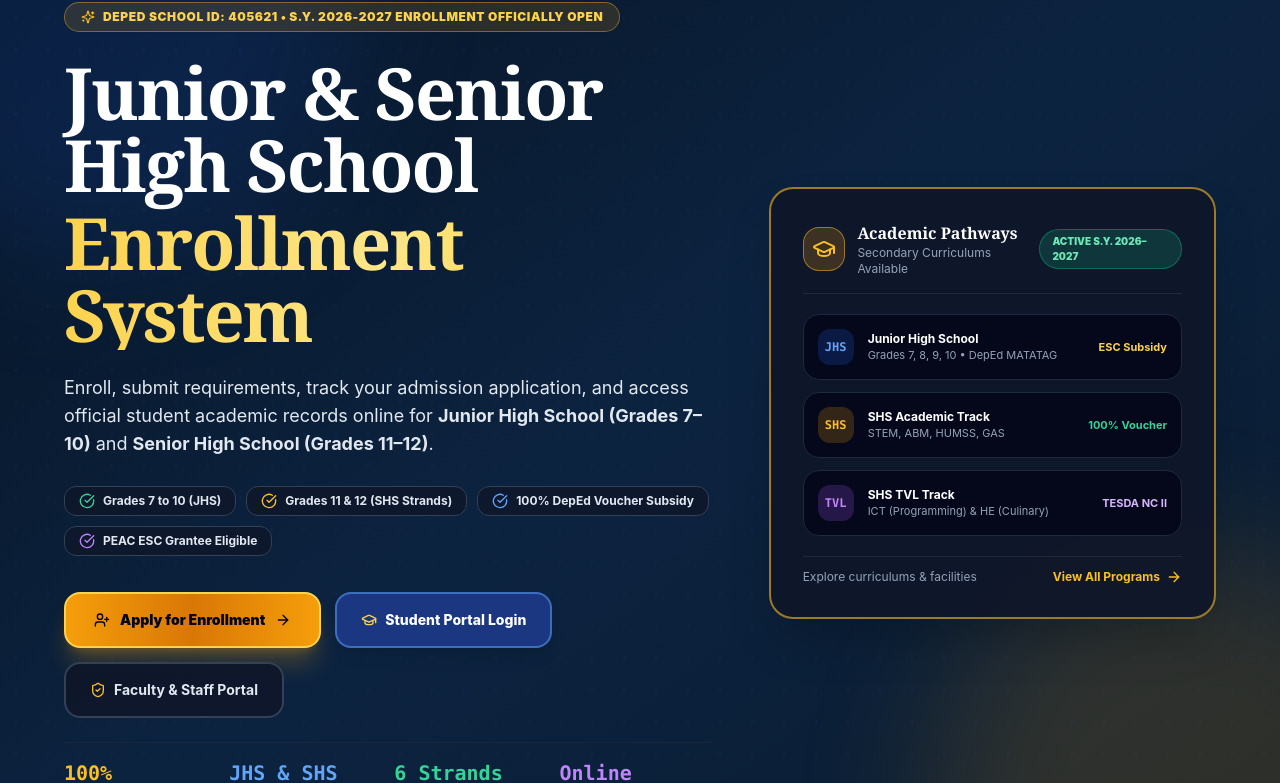
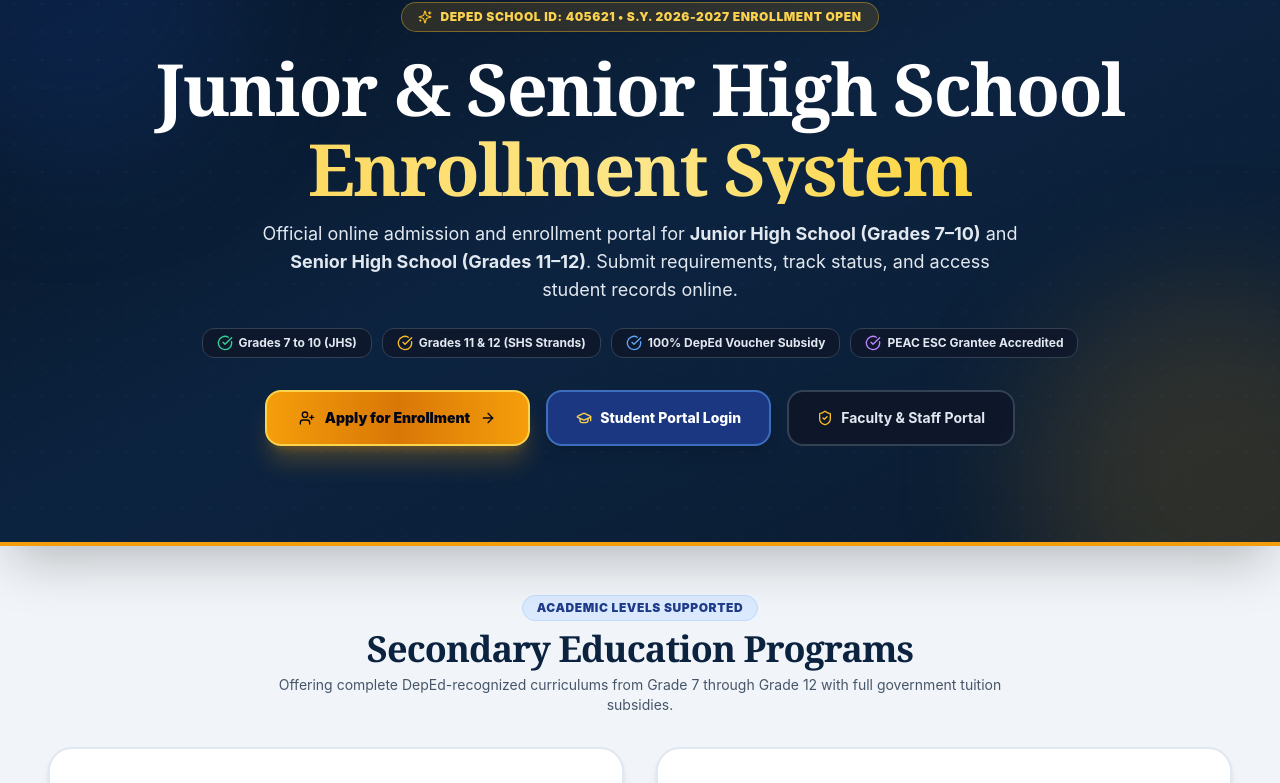
Before and after one commit to gergerger221/sia-project6969, a Vue app in the folder frontend/: page /coordinator in a window 1280 px wide. Shown: the part 209-992 px from the top of the page. Built offline with nearby package versions, Linux system fonts and the light colour scheme.

Commit message:
Remove redundant hero pathways box and simplify landing page to clean, modern, school-themed design

```diff
--- a/frontend/src/views/public/HomeView.vue
+++ b/frontend/src/views/public/HomeView.vue
@@ -7,83 +7,78 @@
     <section
       class="relative overflow-hidden bg-gradient-to-br from-[#061322] via-[#0c2340] to-[#0a1b2f] text-white border-b-4 border-amber-500 shadow-2xl"
     >
-      <!-- Academic Background Elements & Contrast Overlay -->
-      <div class="absolute inset-0 bg-[radial-gradient(#1e3a8a_1px,transparent_1px)] [background-size:32px_32px] opacity-25 pointer-events-none"></div>
-      <div class="absolute -top-40 -left-40 w-[32rem] h-[32rem] rounded-full bg-blue-600/15 blur-3xl pointer-events-none"></div>
-      <div class="absolute -bottom-40 -right-40 w-[32rem] h-[32rem] rounded-full bg-amber-500/15 blur-3xl pointer-events-none"></div>
+      <!-- Academic Background Elements & Subtle Pattern -->
+      <div class="absolute inset-0 bg-[radial-gradient(#1e3a8a_1px,transparent_1px)] [background-size:28px_28px] opacity-25 pointer-events-none"></div>
+      <div class="absolute -top-32 -left-32 w-96 h-96 rounded-full bg-blue-600/15 blur-3xl pointer-events-none"></div>
+      <div class="absolute -bottom-32 -right-32 w-96 h-96 rounded-full bg-amber-500/15 blur-3xl pointer-events-none"></div>
 
-      <div class="relative max-w-[1680px] 2xl:max-w-[1780px] w-full mx-auto px-4 sm:px-8 lg:px-12 xl:px-16 py-12 sm:py-16 lg:py-20 xl:py-24">
-
-        <div class="grid grid-cols-1 lg:grid-cols-12 gap-10 xl:gap-14 items-center">
-
-          <!-- Left: Hero Headline & Clear Primary Call-to-Actions (7 Cols) -->
-          <div class="lg:col-span-7 xl:col-span-7 space-y-6 text-center lg:text-left z-10">
+      <div class="relative max-w-[1600px] 2xl:max-w-[1720px] w-full mx-auto px-4 sm:px-8 lg:px-12 py-14 sm:py-20 lg:py-24 text-center">
 
         <!-- Official Institutional Badge -->
-            <div class="inline-flex items-center space-x-2 px-4 py-1.5 rounded-full bg-amber-500/15 backdrop-blur-md border border-amber-400/40 text-amber-300 text-xs font-black uppercase tracking-wider shadow-sm">
+        <div class="inline-flex items-center space-x-2 px-4 py-1.5 rounded-full bg-amber-500/15 backdrop-blur-md border border-amber-400/40 text-amber-300 text-xs font-black uppercase tracking-wider mb-5 shadow-sm">
           <Sparkles class="w-3.5 h-3.5 text-amber-400 shrink-0" />
-              <span>DepEd School ID: 405621 • S.Y. 2026-2027 ENROLLMENT OFFICIALLY OPEN</span>
+          <span>DepEd School ID: 405621 • S.Y. 2026-2027 ENROLLMENT OPEN</span>
         </div>
 
         <!-- Main Title -->
-            <h1 class="text-3xl sm:text-5xl lg:text-6xl xl:text-7xl font-black text-white tracking-tight leading-[1.1] font-serif">
+        <h1 class="text-3xl sm:text-5xl lg:text-6xl xl:text-7xl font-black text-white tracking-tight leading-[1.12] font-serif max-w-5xl mx-auto">
           Junior & Senior High School
-              <span class="block bg-gradient-to-r from-amber-300 via-amber-200 to-yellow-400 bg-clip-text text-transparent mt-1.5">
+          <span class="block bg-gradient-to-r from-amber-300 via-amber-200 to-yellow-400 bg-clip-text text-transparent mt-2">
             Enrollment System
           </span>
         </h1>
 
-            <!-- Short Description -->
-            <p class="text-sm sm:text-base lg:text-lg text-slate-200 leading-relaxed font-normal max-w-3xl mx-auto lg:mx-0 drop-shadow-xs">
-              Enroll, submit requirements, track your admission application, and access official student academic records online for <strong>Junior High School (Grades 7–10)</strong> and <strong>Senior High School (Grades 11–12)</strong>.
+        <!-- Short Subtitle -->
+        <p class="text-sm sm:text-base lg:text-lg text-slate-200 leading-relaxed font-normal max-w-3xl mx-auto mt-4 drop-shadow-xs">
+          Official online admission and enrollment portal for <strong>Junior High School (Grades 7–10)</strong> and <strong>Senior High School (Grades 11–12)</strong>. Submit requirements, track status, and access student records online.
         </p>
 
-            <!-- Core Feature Badges -->
-            <div class="flex flex-wrap items-center justify-center lg:justify-start gap-2.5 pt-1">
-              <div class="inline-flex items-center space-x-2 px-3.5 py-1.5 rounded-xl bg-slate-900/80 backdrop-blur-md border border-slate-700 text-xs font-bold text-slate-200 shadow-xs">
+        <!-- Key Feature Badges Pill -->
+        <div class="flex flex-wrap items-center justify-center gap-2.5 mt-6 max-w-4xl mx-auto">
+          <div class="inline-flex items-center space-x-1.5 px-3.5 py-1.5 rounded-xl bg-slate-900/80 backdrop-blur-md border border-slate-700 text-xs font-bold text-slate-200 shadow-xs">
             <CheckCircle class="w-4 h-4 text-emerald-400 shrink-0" />
             <span>Grades 7 to 10 (JHS)</span>
           </div>
-              <div class="inline-flex items-center space-x-2 px-3.5 py-1.5 rounded-xl bg-slate-900/80 backdrop-blur-md border border-slate-700 text-xs font-bold text-slate-200 shadow-xs">
+          <div class="inline-flex items-center space-x-1.5 px-3.5 py-1.5 rounded-xl bg-slate-900/80 backdrop-blur-md border border-slate-700 text-xs font-bold text-slate-200 shadow-xs">
             <CheckCircle class="w-4 h-4 text-amber-400 shrink-0" />
             <span>Grades 11 & 12 (SHS Strands)</span>
           </div>
-              <div class="inline-flex items-center space-x-2 px-3.5 py-1.5 rounded-xl bg-slate-900/80 backdrop-blur-md border border-slate-700 text-xs font-bold text-slate-200 shadow-xs">
+          <div class="inline-flex items-center space-x-1.5 px-3.5 py-1.5 rounded-xl bg-slate-900/80 backdrop-blur-md border border-slate-700 text-xs font-bold text-slate-200 shadow-xs">
             <CheckCircle class="w-4 h-4 text-blue-400 shrink-0" />
             <span>100% DepEd Voucher Subsidy</span>
           </div>
-              <div class="inline-flex items-center space-x-2 px-3.5 py-1.5 rounded-xl bg-slate-900/80 backdrop-blur-md border border-slate-700 text-xs font-bold text-slate-200 shadow-xs">
+          <div class="inline-flex items-center space-x-1.5 px-3.5 py-1.5 rounded-xl bg-slate-900/80 backdrop-blur-md border border-slate-700 text-xs font-bold text-slate-200 shadow-xs">
             <CheckCircle class="w-4 h-4 text-purple-400 shrink-0" />
-                <span>PEAC ESC Grantee Eligible</span>
+            <span>PEAC ESC Grantee Accredited</span>
           </div>
         </div>
 
         <!-- Primary Call-to-Action Buttons -->
-            <div class="flex flex-wrap items-center justify-center lg:justify-start gap-3.5 pt-3">
+        <div class="flex flex-wrap items-center justify-center gap-4 mt-8">
 
           <!-- 1. Apply for Enrollment -->
           <router-link
             to="/register"
-                class="px-7 py-4 rounded-2xl text-xs sm:text-sm font-black bg-gradient-to-r from-amber-500 via-amber-600 to-amber-500 hover:from-amber-400 hover:to-amber-500 text-slate-950 shadow-xl shadow-amber-500/25 hover:scale-[1.02] active:scale-[0.98] transition-all flex items-center space-x-2.5 cursor-pointer border-2 border-amber-300"
+            class="px-8 py-4 rounded-2xl text-xs sm:text-sm font-black bg-gradient-to-r from-amber-500 via-amber-600 to-amber-500 hover:from-amber-400 hover:to-amber-500 text-slate-950 shadow-xl shadow-amber-500/25 hover:scale-[1.02] active:scale-[0.98] transition-all flex items-center space-x-2.5 cursor-pointer border-2 border-amber-300"
           >
             <UserPlus class="w-4 h-4 text-slate-950" />
             <span>Apply for Enrollment</span>
             <ArrowRight class="w-4 h-4 text-slate-950" />
           </router-link>
 
-              <!-- 2. Student Login -->
+          <!-- 2. Student Portal Login -->
           <router-link
             to="/login"
-                class="px-6 py-4 rounded-2xl text-xs sm:text-sm font-extrabold bg-blue-900/90 hover:bg-blue-800 text-white border-2 border-blue-400/50 hover:border-amber-400 backdrop-blur-md shadow-lg transition-all flex items-center space-x-2 cursor-pointer"
+            class="px-7 py-4 rounded-2xl text-xs sm:text-sm font-extrabold bg-blue-900/90 hover:bg-blue-800 text-white border-2 border-blue-400/50 hover:border-amber-400 backdrop-blur-md shadow-lg transition-all flex items-center space-x-2 cursor-pointer"
           >
             <GraduationCap class="w-4 h-4 text-amber-300" />
             <span>Student Portal Login</span>
           </router-link>
 
-              <!-- 3. Staff Login -->
+          <!-- 3. Faculty & Staff Portal -->
           <router-link
             to="/staff-login"
-                class="px-6 py-4 rounded-2xl text-xs sm:text-sm font-bold bg-slate-900/90 hover:bg-slate-800 text-slate-200 hover:text-white border-2 border-slate-700 hover:border-amber-400 backdrop-blur-md transition-all flex items-center space-x-2 cursor-pointer"
+            class="px-7 py-4 rounded-2xl text-xs sm:text-sm font-bold bg-slate-900/90 hover:bg-slate-800 text-slate-200 hover:text-white border-2 border-slate-700 hover:border-amber-400 backdrop-blur-md transition-all flex items-center space-x-2 cursor-pointer"
           >
             <ShieldCheck class="w-4 h-4 text-amber-400" />
             <span>Faculty & Staff Portal</span>
@@ -91,140 +86,28 @@
 
         </div>
 
-            <!-- Quick Academic Highlights Ticker -->
-            <div class="pt-4 border-t border-slate-800/80 grid grid-cols-2 sm:grid-cols-4 gap-3 text-center lg:text-left">
-              <div>
-                <div class="text-lg sm:text-xl font-black font-mono text-amber-400">100%</div>
-                <div class="text-[10px] sm:text-xs text-slate-400">DepEd Voucher Grant</div>
-              </div>
-              <div>
-                <div class="text-lg sm:text-xl font-black font-mono text-blue-400">JHS & SHS</div>
-                <div class="text-[10px] sm:text-xs text-slate-400">Secondary Education</div>
-              </div>
-              <div>
-                <div class="text-lg sm:text-xl font-black font-mono text-emerald-400">6 Strands</div>
-                <div class="text-[10px] sm:text-xs text-slate-400">Academic & TVL Tracks</div>
-              </div>
-              <div>
-                <div class="text-lg sm:text-xl font-black font-mono text-purple-400">Online</div>
-                <div class="text-[10px] sm:text-xs text-slate-400">Admissions & Portal</div>
-              </div>
-            </div>
-
-          </div>
-
-          <!-- Right: Educational Visual Showcase Card (5 Cols) -->
-          <div class="lg:col-span-5 xl:col-span-5 w-full z-10">
-            <div class="p-6 sm:p-8 rounded-3xl bg-slate-900/95 backdrop-blur-xl border-2 border-amber-400/60 shadow-2xl space-y-5 text-slate-100">
-
-              <div class="flex items-center justify-between border-b border-slate-800 pb-4">
-                <div class="flex items-center space-x-3">
-                  <div class="w-11 h-11 rounded-2xl bg-amber-500/20 border border-amber-400/50 text-amber-400 flex items-center justify-center shadow-xs">
-                    <GraduationCap class="w-6 h-6" />
-                  </div>
-                  <div>
-                    <h2 class="text-base font-black font-serif text-white">Academic Pathways</h2>
-                    <p class="text-xs text-slate-400">Secondary Curriculums Available</p>
-                  </div>
-                </div>
-                <span class="px-3 py-1 rounded-full text-[10px] font-black uppercase bg-emerald-500/20 text-emerald-300 border border-emerald-500/40">
-                  Active S.Y. 2026–2027
-                </span>
-              </div>
-
-              <!-- Quick Program Highlights -->
-              <div class="space-y-3 text-xs">
-
-                <div
-                  @click="openStrandModal(academicPrograms[0])"
-                  class="p-3.5 rounded-2xl bg-slate-950/80 border border-slate-800 flex items-center justify-between hover:border-blue-400 transition cursor-pointer group"
-                >
-                  <div class="flex items-center space-x-3.5">
-                    <div class="w-9 h-9 rounded-xl bg-blue-600/20 text-blue-400 flex items-center justify-center font-black text-xs font-mono group-hover:scale-105 transition">
-                      JHS
-                    </div>
-                    <div>
-                      <h3 class="font-bold text-white text-xs group-hover:text-amber-300 transition">Junior High School</h3>
-                      <p class="text-[11px] text-slate-400">Grades 7, 8, 9, 10 • DepEd MATATAG</p>
-                    </div>
-                  </div>
-                  <span class="text-[11px] text-amber-300 font-bold">ESC Subsidy</span>
-                </div>
-
-                <div
-                  @click="activeHubTab = 'academics'"
-                  class="p-3.5 rounded-2xl bg-slate-950/80 border border-slate-800 flex items-center justify-between hover:border-amber-400 transition cursor-pointer group"
-                >
-                  <div class="flex items-center space-x-3.5">
-                    <div class="w-9 h-9 rounded-xl bg-amber-500/20 text-amber-400 flex items-center justify-center font-black text-xs font-mono group-hover:scale-105 transition">
-                      SHS
-                    </div>
-                    <div>
-                      <h3 class="font-bold text-white text-xs group-hover:text-amber-300 transition">SHS Academic Track</h3>
-                      <p class="text-[11px] text-slate-400">STEM, ABM, HUMSS, GAS</p>
-                    </div>
-                  </div>
-                  <span class="text-[11px] text-emerald-400 font-bold">100% Voucher</span>
-                </div>
-
-                <div
-                  @click="activeHubTab = 'academics'"
-                  class="p-3.5 rounded-2xl bg-slate-950/80 border border-slate-800 flex items-center justify-between hover:border-purple-400 transition cursor-pointer group"
-                >
-                  <div class="flex items-center space-x-3.5">
-                    <div class="w-9 h-9 rounded-xl bg-purple-500/20 text-purple-400 flex items-center justify-center font-black text-xs font-mono group-hover:scale-105 transition">
-                      TVL
-                    </div>
-                    <div>
-                      <h3 class="font-bold text-white text-xs group-hover:text-amber-300 transition">SHS TVL Track</h3>
-                      <p class="text-[11px] text-slate-400">ICT (Programming) & HE (Culinary)</p>
-                    </div>
-                  </div>
-                  <span class="text-[11px] text-purple-300 font-bold">TESDA NC II</span>
-                </div>
-
-              </div>
-
-              <!-- Quick Action in Card -->
-              <div class="pt-3 border-t border-slate-800 flex items-center justify-between text-xs">
-                <span class="text-slate-400 text-xs">Explore curriculums & facilities</span>
-                <button
-                  type="button"
-                  @click="activeHubTab = 'academics'"
-                  class="text-amber-400 hover:text-amber-300 font-bold inline-flex items-center space-x-1.5 cursor-pointer"
-                >
-                  <span>View All Programs</span>
-                  <ArrowRight class="w-4 h-4" />
-                </button>
-              </div>
-
-            </div>
-          </div>
-
-        </div>
-
       </div>
     </section>
 
     <!-- ========================================================================= -->
-    <!-- 2. ENROLLMENT LEVELS & PROGRAMS (Expansive JHS & SHS Showcase)              -->
+    <!-- 2. ENROLLMENT LEVELS & PROGRAMS (Clear JHS & SHS Dual Cards)               -->
     <!-- ========================================================================= -->
-    <section class="mt-10 sm:mt-12 max-w-[1680px] 2xl:max-w-[1780px] w-full mx-auto px-4 sm:px-8 lg:px-12 xl:px-16">
+    <section class="mt-10 sm:mt-12 max-w-[1600px] 2xl:max-w-[1720px] w-full mx-auto px-4 sm:px-8 lg:px-12">
 
       <div class="text-center max-w-3xl mx-auto mb-8">
         <div class="inline-block px-3.5 py-1 rounded-full text-xs font-black uppercase tracking-wider bg-blue-100 text-blue-900 border border-blue-200 mb-2">
           Academic Levels Supported
         </div>
         <h2 class="text-2xl sm:text-3xl lg:text-4xl font-black text-[#0c2340] font-serif tracking-tight">
-          Comprehensive Secondary Education
+          Secondary Education Programs
         </h2>
-        <p class="text-xs sm:text-sm lg:text-base text-slate-600 mt-1.5">
-          Offering complete DepEd-recognized curriculums from Grade 7 through Grade 12 with full government tuition subsidy programs.
+        <p class="text-xs sm:text-sm text-slate-600 mt-1.5">
+          Offering complete DepEd-recognized curriculums from Grade 7 through Grade 12 with full government tuition subsidies.
         </p>
       </div>
 
-      <!-- Side-by-Side Dual Program Cards (Widescreen 2-Column Grid) -->
-      <div class="grid grid-cols-1 lg:grid-cols-2 gap-8 xl:gap-10">
+      <!-- Side-by-Side Dual Program Cards -->
+      <div class="grid grid-cols-1 lg:grid-cols-2 gap-8">
 
         <!-- CARD 1: JUNIOR HIGH SCHOOL (GRADES 7 TO 10) -->
         <div class="p-7 sm:p-9 rounded-3xl bg-white border-2 border-slate-200 hover:border-blue-600 shadow-md hover:shadow-xl transition-all duration-200 flex flex-col justify-between space-y-6">
@@ -346,9 +229,9 @@
     </section>
 
     <!-- ========================================================================= -->
-    <!-- 3. COMPACT INTERACTIVE ACADEMIC & ADMISSION HUB (Expansive Tabbed Grid)     -->
+    <!-- 3. INTERACTIVE INFORMATION HUB (Clean Tabbed Section)                     -->
     <!-- ========================================================================= -->
-    <section id="academic-hub" class="mt-10 sm:mt-12 max-w-[1680px] 2xl:max-w-[1780px] w-full mx-auto px-4 sm:px-8 lg:px-12 xl:px-16">
+    <section id="academic-hub" class="mt-10 sm:mt-12 max-w-[1600px] 2xl:max-w-[1720px] w-full mx-auto px-4 sm:px-8 lg:px-12">
       <div class="bg-white rounded-3xl border-2 border-slate-200 shadow-xl p-6 sm:p-8 lg:p-10">
 
         <!-- Navigation Tabs Bar -->
@@ -418,7 +301,7 @@
           </router-link>
         </div>
 
-        <!-- TAB 1: ACADEMICS & STRANDS (Widescreen 4-Column Grid) -->
+        <!-- TAB 1: ACADEMICS & STRANDS -->
         <div v-show="activeHubTab === 'academics'" class="space-y-6 animate-in fade-in duration-200">
           <div class="flex flex-col sm:flex-row sm:items-center justify-between gap-3">
             <div>
@@ -477,7 +360,7 @@
           </div>
         </div>
 
-        <!-- TAB 2: ADMISSION PATHWAY (Expansive 4-Column Grid) -->
+        <!-- TAB 2: ADMISSION PATHWAY -->
         <div v-show="activeHubTab === 'pathway'" class="space-y-6 animate-in fade-in duration-200">
           <div>
             <h3 class="text-xl font-black text-[#0c2340] font-serif">4-Stage Streamlined Admission Pathway</h3>
@@ -613,7 +496,7 @@
           </div>
         </div>
 
-        <!-- TAB 5: CAMPUS FACILITIES (Widescreen 3-Column Grid) -->
+        <!-- TAB 5: CAMPUS FACILITIES -->
         <div v-show="activeHubTab === 'facilities'" class="space-y-6 animate-in fade-in duration-200">
           <div>
             <h3 class="text-xl font-black text-[#0c2340] font-serif">Campus Laboratories & Learning Spaces</h3>
@@ -656,7 +539,7 @@
     <!-- ========================================================================= -->
     <!-- 4. INSTITUTIONAL CONTACT & ACCREDITATION BANNER                            -->
     <!-- ========================================================================= -->
-    <section class="mt-10 sm:mt-12 max-w-[1680px] 2xl:max-w-[1780px] w-full mx-auto px-4 sm:px-8 lg:px-12 xl:px-16">
+    <section class="mt-10 sm:mt-12 max-w-[1600px] 2xl:max-w-[1720px] w-full mx-auto px-4 sm:px-8 lg:px-12">
       <div class="p-6 sm:p-8 rounded-3xl bg-[#0c2340] text-white flex flex-col md:flex-row items-center justify-between gap-6 border-2 border-amber-400 shadow-lg">
         <div class="flex items-center space-x-4">
           <div class="w-14 h-14 rounded-2xl bg-white/10 border border-amber-400 flex items-center justify-center shrink-0">
```
Also changed, not shown: 5 other files (tests, documents, lock files or other folders). Lines whose indentation alone changed are shown as unchanged.
